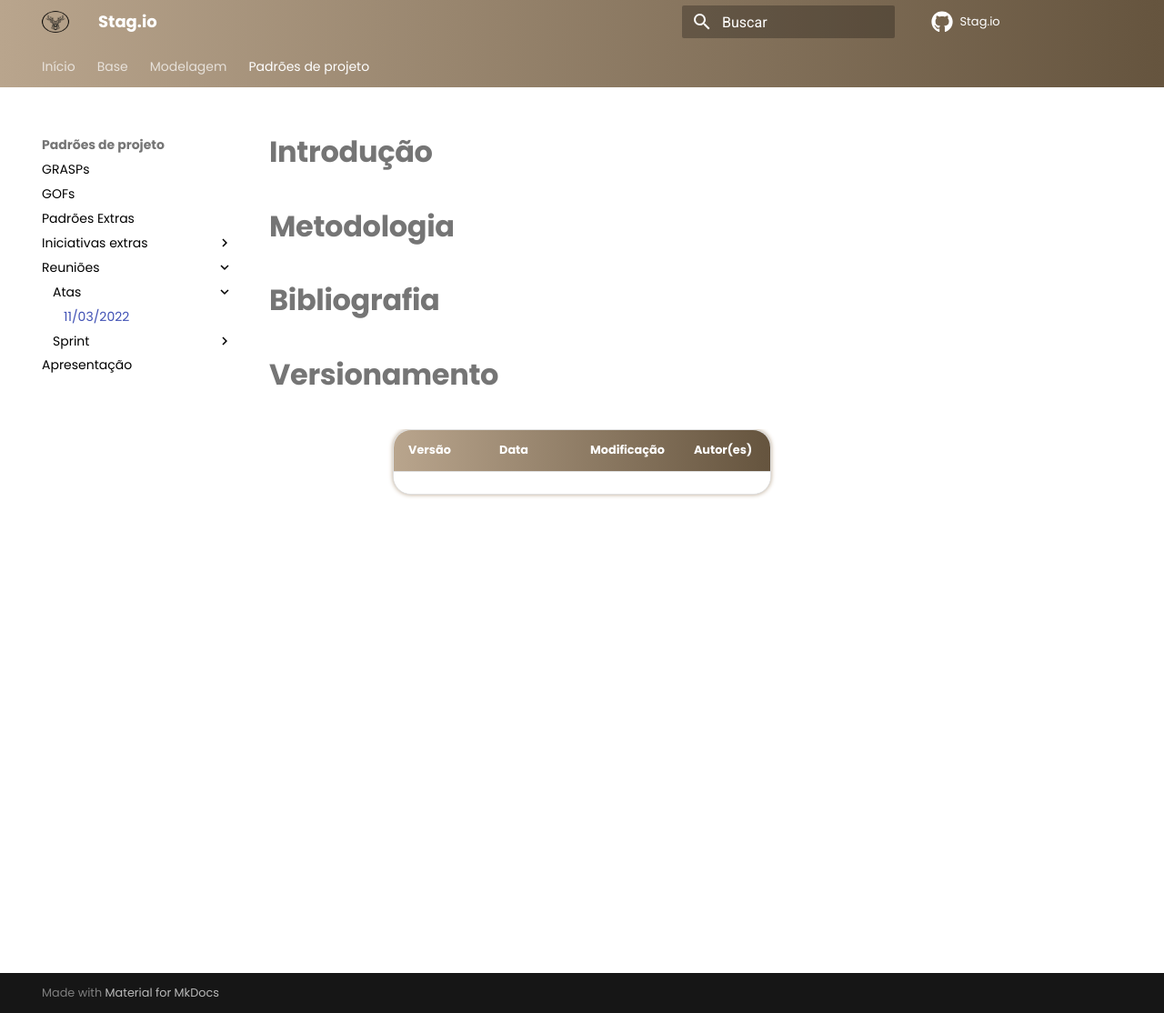
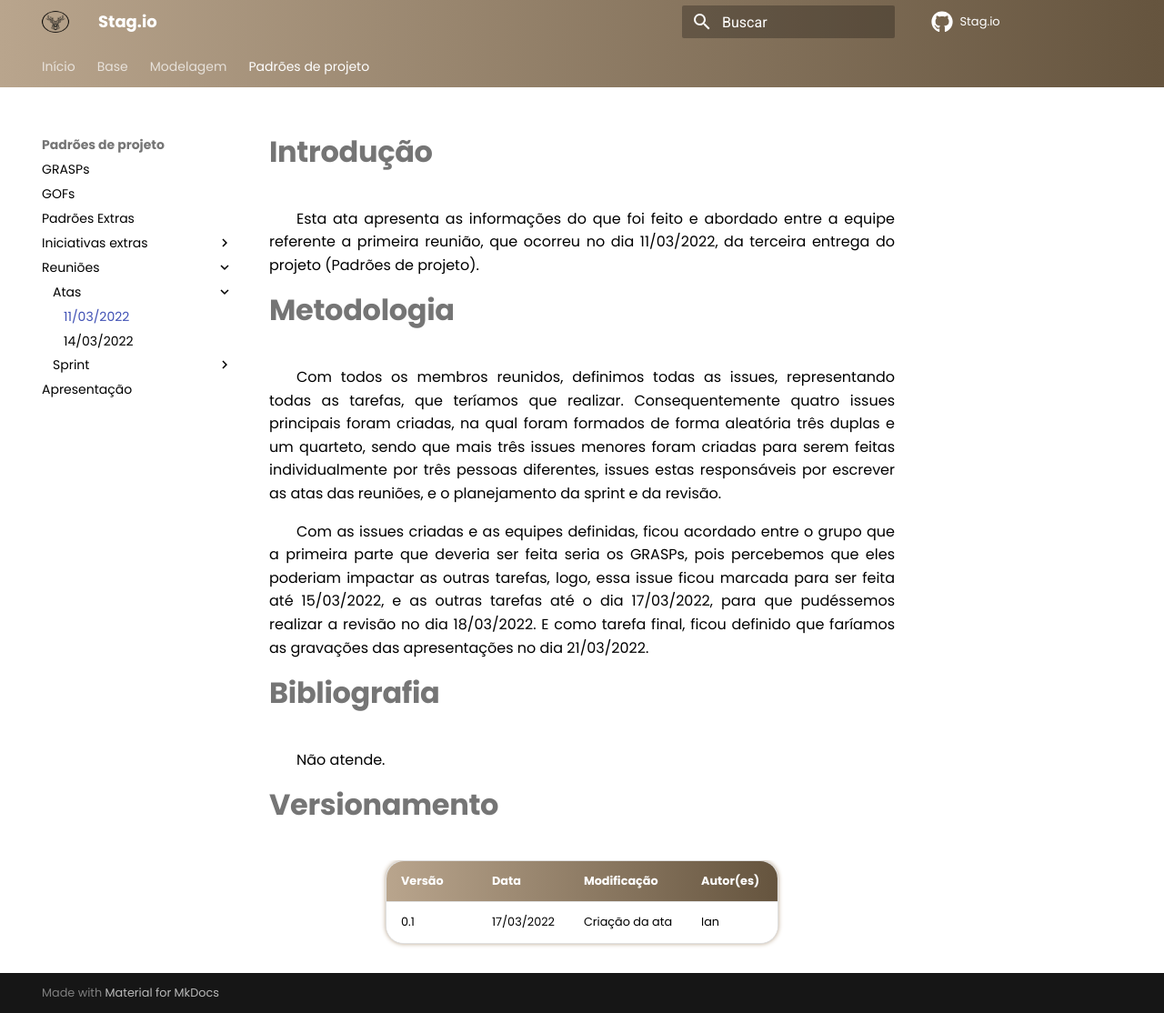
Before and after one commit to UnBArqDsw2021-2/2021.2_G3_stag.io, an MkDocs documentation site: the page built from docs/PadroesDeProjeto/Reunioes/Atas/Ata1.md, in a window 1280 px wide and 1114 px high. Shown: the whole window at 91% size. Built offline with MkDocs 1.6.1 and Material for MkDocs 9.7.7, drawn with Linux system fonts in a browser that asks for light colours; comment, search, counter and statistics services are not loaded.

Commit message:
Criação das atas

```diff
--- a/docs/PadroesDeProjeto/Reunioes/Atas/Ata1.md
+++ b/docs/PadroesDeProjeto/Reunioes/Atas/Ata1.md
@@ -1,11 +1,19 @@
 # Introdução
+
+Esta ata apresenta as informações do que foi feito e abordado entre a equipe referente a primeira reunião, que ocorreu no dia 11/03/2022, da terceira entrega do projeto (Padrões de projeto).
 
 # Metodologia
 
+Com todos os membros reunidos, definimos todas as issues, representando todas as tarefas, que teríamos que realizar. Consequentemente quatro issues principais foram criadas, na qual foram formados de forma aleatória três duplas e um quarteto, sendo que mais três issues menores foram criadas para serem feitas individualmente por três pessoas diferentes, issues estas responsáveis por escrever as atas das reuniões, e o planejamento da sprint e da revisão.
+
+Com as issues criadas e as equipes definidas, ficou acordado entre o grupo que a primeira parte que deveria ser feita seria os GRASPs, pois percebemos que eles poderiam impactar as outras tarefas, logo, essa issue ficou marcada para ser feita até 15/03/2022, e as outras tarefas até o dia 17/03/2022, para que pudéssemos realizar a revisão no dia 18/03/2022. E como tarefa final, ficou definido que faríamos as gravações das apresentações no dia 21/03/2022.
+
 # Bibliografia
+
+Não atende.
 
 # Versionamento
 
 Versão | Data | Modificação | Autor(es) |
 |--|--|--|--|
-|||||
+|0.1|17/03/2022|Criação da ata|Ian|
--- a/mkdocs.yml
+++ b/mkdocs.yml
@@ -108,6 +108,7 @@ nav:
     - Reuniões:
       - Atas:
         - 11/03/2022: PadroesDeProjeto/Reunioes/Atas/Ata1.md
+        - 14/03/2022: PadroesDeProjeto/Reunioes/Atas/Ata2.md
       - Sprint:
         - Planejamento: PadroesDeProjeto/Reunioes/Sprint/Planejamento.md
         - Revisão: PadroesDeProjeto/Reunioes/Sprint/Revisao.md
```
Also changed, not shown: docs/PadroesDeProjeto/Reunioes/Atas/Ata2.md (added, +17 -0 lines).
